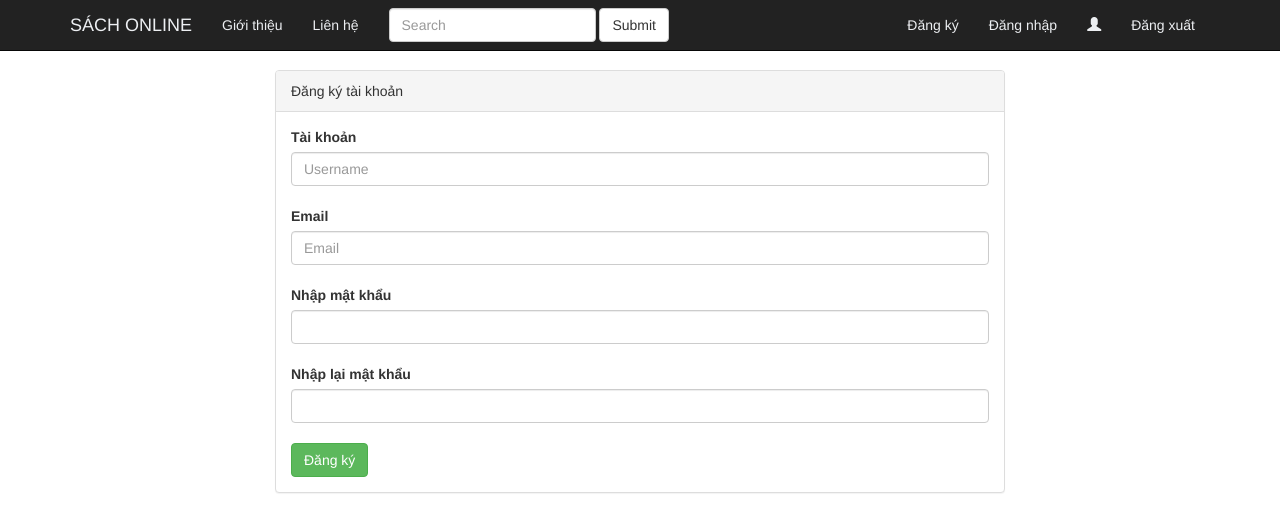
After one commit to legiahuy1996/DoAn, a PHP site: page /dangky.php in a window 1280 px wide. The commit adds this page. Shown: the top 532 px of the page. Run offline with PHP 8.4, Linux system fonts and the light colour scheme.

Commit message:
Hoàn thành trang đăng ký và đăng xuất

```diff
--- a/controller/c_index.php
+++ b/controller/c_index.php
@@ -115,4 +115,17 @@ class C_index{
 		$result = $m_index->DangNhap($username,md5($password));
 		return $result;
 	}
+	function DangKy($username,$password,$email)
+	{
+		$m_index = new M_index();
+		$result = $m_index->DangKy($username,md5($password),$email);
+		return $result;
+
+	}
+	function getlistKhachHang()
+	{
+		$m_index = new M_index();
+		$result = $m_index->getlistKhachHang();
+		return $result;
+	}
 }
--- /dev/null
+++ b/dangky.php
@@ -0,0 +1,170 @@
+<?php
+session_start();
+include('controller/c_index.php');
+$c_index = new C_index();
+if(isset($_POST['DangKy']))
+{
+    include('main/trangdangky.php');
+}
+
+?>
+
+
+
+<!DOCTYPE html>
+<html lang="en">
+
+<head>
+
+    <meta charset="utf-8">
+    <meta http-equiv="X-UA-Compatible" content="IE=edge">
+    <meta name="viewport" content="width=device-width, initial-scale=1">
+    <meta name="description" content="">
+    <meta name="author" content="">
+
+    <title> Đăng ký</title>
+
+    <!-- Bootstrap Core CSS -->
+    <link href="view/css/bootstrap.min.css" rel="stylesheet">
+
+    <!-- Custom CSS -->
+    <link href="view/css/shop-homepage.css" rel="stylesheet">
+    <link href="view/css/my.css" rel="stylesheet">
+
+    <!-- HTML5 Shim and Respond.js IE8 support of HTML5 elements and media queries -->
+    <!-- WARNING: Respond.js doesn't work if you view the page via file:// -->
+    <!--[if lt IE 9]>
+        <script src="https://oss.maxcdn.com/libs/html5shiv/3.7.0/html5shiv.js"></script>
+        <script src="https://oss.maxcdn.com/libs/respond.js/1.4.2/respond.min.js"></script>
+    <![endif]-->
+
+</head>
+
+<body>
+
+    <!-- Navigation -->
+    <nav class="navbar navbar-inverse navbar-fixed-top" role="navigation">
+        <div class="container">
+            <!-- Brand and toggle get grouped for better mobile display -->
+            <div class="navbar-header">
+                <button type="button" class="navbar-toggle" data-toggle="collapse" data-target="#bs-example-navbar-collapse-1">
+                    <span class="sr-only">Toggle navigation</span>
+                    <span class="icon-bar"></span>
+                    <span class="icon-bar"></span>
+                    <span class="icon-bar"></span>
+                </button>
+                <a class="navbar-brand" href="#"> Sách Online</a>
+            </div>
+            <!-- Collect the nav links, forms, and other content for toggling -->
+            <div class="collapse navbar-collapse" id="bs-example-navbar-collapse-1">
+                <ul class="nav navbar-nav">
+                    <li>
+                        <a href="#">Giới thiệu</a>
+                    </li>
+                    <li>
+                        <a href="#">Liên hệ</a>
+                    </li>
+                </ul>
+
+                <form class="navbar-form navbar-left" role="search">
+			        <div class="form-group">
+			          <input type="text" class="form-control" placeholder="Search">
+			        </div>
+			        <button type="submit" class="btn btn-default">Submit</button>
+			    </form>
+
+			    <ul class="nav navbar-nav pull-right">
+                    <li>
+                        <a href="#">Đăng ký</a>
+                    </li>
+                    <li>
+                        <a href="#">Đăng nhập</a>
+                    </li>
+                    <li>
+                    	<a>
+                    		<span class ="glyphicon glyphicon-user"></span>
+
+                    	</a>
+                    </li>
+
+                    <li>
+                    	<a href="#">Đăng xuất</a>
+                    </li>
+
+                </ul>
+            </div>
+
+
+
+            <!-- /.navbar-collapse -->
+        </div>
+        <!-- /.container -->
+    </nav>
+
+    <!-- Page Content -->
+    <div class="container">
+
+    	<!-- slider -->
+    	<div class="row carousel-holder">
+            <div class="col-md-2">
+            </div>
+            <div class="col-md-8">
+                <div class="panel panel-default">
+				  	<div class="panel-heading">Đăng ký tài khoản</div>
+				  	<div class="panel-body">
+				    	<form method="post">
+				    		<div>
+                                <?php
+                                if(isset($_SESSION['errormess']))
+                                {?>
+                                    <div class="alert alert-danger"><?=$_SESSION['errormess']?></div>
+
+
+                                    <?php
+                                }
+
+                                ?>
+				    			<label>Tài khoản</label>
+							  	<input type="text" maxlength="50" class="form-control" placeholder="Username" name="name" aria-describedby="basic-addon1" required>
+							</div>
+							<br>
+							<div>
+				    			<label>Email</label>
+							  	<input type="email" maxlength="200" class="form-control" placeholder="Email" name="email" aria-describedby="basic-addon1" required
+							  	>
+							</div>
+							<br>
+							<div>
+				    			<label>Nhập mật khẩu</label>
+							  	<input type="password" maxlength="50" class="form-control" name="password" aria-describedby="basic-addon1" required>
+							</div>
+							<br>
+							<div>
+				    			<label>Nhập lại mật khẩu</label>
+							  	<input type="password" maxlength="50" class="form-control" name="passwordAgain" aria-describedby="basic-addon1" required>
+							</div>
+							<br>
+							<button type="submit" name="DangKy" class="btn btn-success">Đăng ký
+							</button>
+
+				    	</form>
+				  	</div>
+				</div>
+            </div>
+            <div class="col-md-2">
+            </div>
+        </div>
+        <!-- end slide -->
+    </div>
+    <!-- end Page Content -->
+
+
+    <!-- jQuery -->
+    <script src="view/js/jquery.js"></script>
+    <!-- Bootstrap Core JavaScript -->
+    <script src="view/js/bootstrap.min.js"></script>
+    <script src="view/js/my.js"></script>
+
+</body>
+
+</html>
--- a/model/database.php
+++ b/model/database.php
@@ -48,7 +48,12 @@ class database {
 
         return $return;
     }
+     function execute($sql)
+     {
+        $this->connect();
 
+         mysqli_query($this->__conn, $sql);
+     }
     // Hàm lấy 1 record dùng trong trường hợp lấy chi tiết tin
     function get_row($sql){
          // Kết nối
--- a/model/m_index.php
+++ b/model/m_index.php
@@ -86,4 +86,15 @@ class M_index extends database{
 		$sql = "SELECT * from khachhang where taikhoan = '$username' && matkhau ='$password'";
 		return $this->get_row($sql);
 	}
+	function DangKy($username,$password,$email)
+	{
+		$sql = "INSERT into khachhang VALUES(NULL,NULL,NULL,NULL,NULL,'$username','$password','$email',NULL)";
+		$this->execute($sql);
+	}
+	function getlistKhachHang()
+	{
+		$sql = "SELECT * from khachhang";
+		return $this->get_list($sql);
+
+	}
 }
```
Also changed, not shown: index.php (+12 -2 lines), main/trangdangky.php (added, +46 -0 lines), main/trangdangnhap.php (+8 -6 lines).
